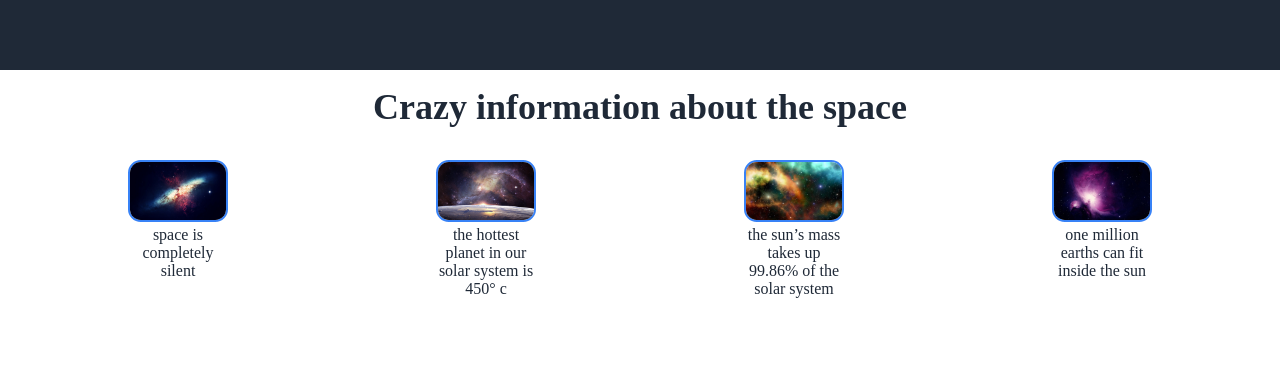
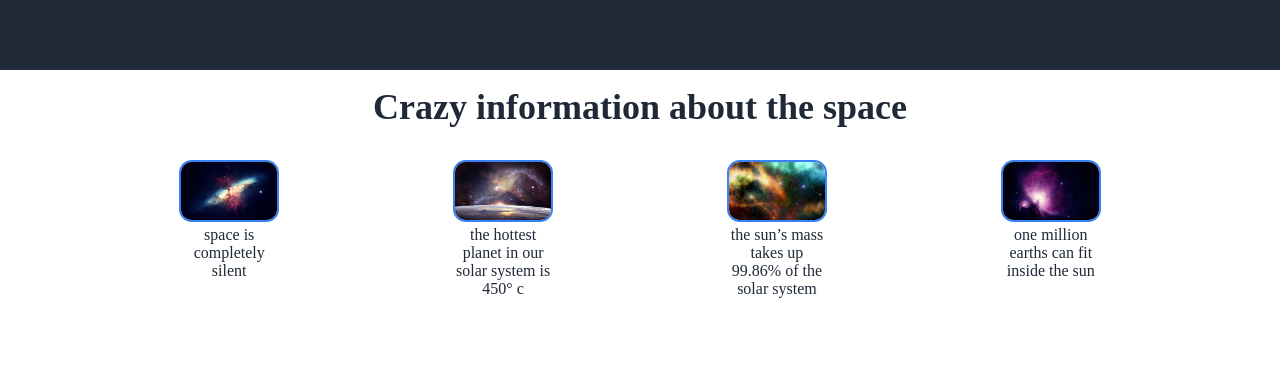
Before and after one commit to Abdullah-Masto/Landing-Page, a plain HTML site: page index.html in a window 1280 px wide. Shown: the part 418-799 px from the top of the page. Drawn offline with Linux system fonts and the light colour scheme.

Commit message:
edit the size of information section

```diff
--- a/css/style.css
+++ b/css/style.css
@@ -96,7 +96,7 @@
 
 /* start the information section */
 #information {
-  padding: 1rem 0;
+  padding: 1rem 4rem;
 }
 #information .container h1 {
   text-align: center;
@@ -128,3 +128,4 @@
   text-align: center;
   text-transform: lowercase;
 }
+/* end information section */
```
